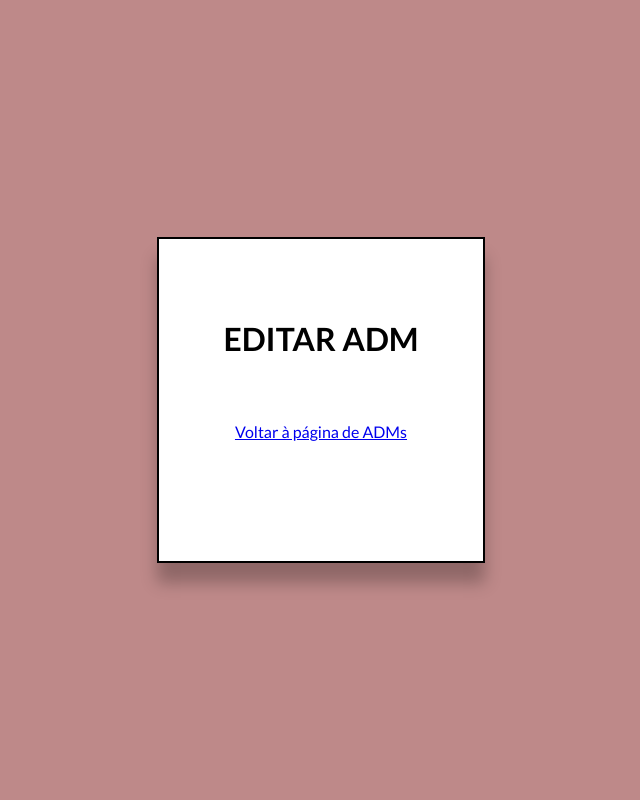
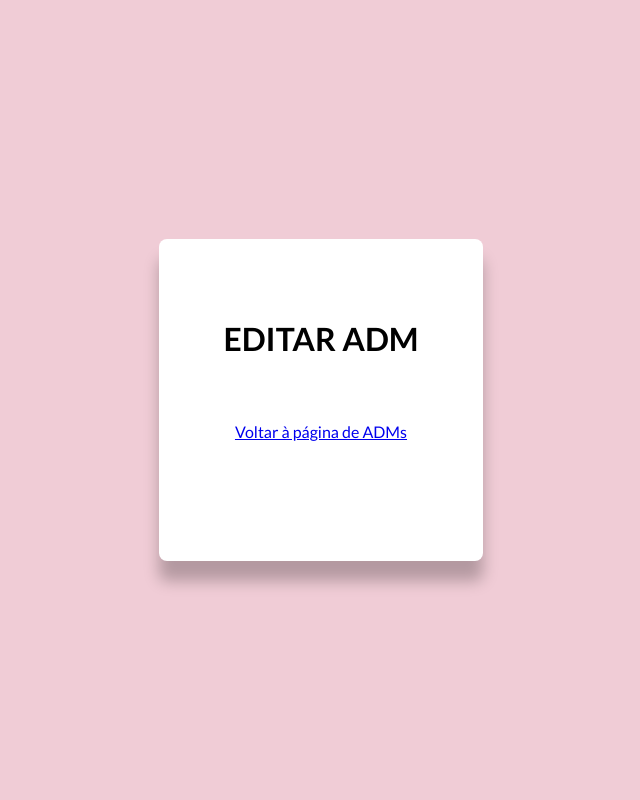
Before and after one commit to Bewwwy/TCC, a PHP site: page /banco/adm/update/update.php in a window 1280 px wide. Shown: the whole page, without its empty margins (319-959 px from the left). Run offline with PHP 8.4, Linux system fonts and the light colour scheme; data that the repository does not hold is empty.

Commit message:
ajustes css

```diff
--- a/site/banco/adm/update/update.php
+++ b/site/banco/adm/update/update.php
@@ -9,12 +9,12 @@ require_once 'update_view.php';
 <head>
     <meta charset="UTF-8">
     <meta name="viewport" content="width=device-width, initial-scale=1.0">
-    <link rel="stylesheet" href="../../../css/editar_adm.css">
+    <link rel="stylesheet" href="../../../css/c_adm.css">
     <title>Editar ADM</title>
 </head>
 <body>
 
-    <div class="editar-adm">
+    <div class="cad-adm">
         <h1>Editar ADM</h1>
 
 
@@ -41,7 +41,7 @@ require_once 'update_view.php';
                 echo "<label for 'nova_senha'>Nova senha</label>";
                 echo "<input type='hidden' name='user' value='". $row['user']."'>";
                 echo "<input type='password' name='senha' placeholder='Nova senha' required>";
-                echo "<button type='submit' class='btnedit' name='edit'>Editar</button>";
+                echo "<button type='submit' id='btn' name='edit'>Editar</button>";
             }
             ?>
             <a href="../../../pages/CRUDADMs.php">Voltar à página de ADMs</a>
--- a/site/css/adocao.css
+++ b/site/css/adocao.css
@@ -20,7 +20,7 @@ body {
     position: relative;
     max-width: 700px;
     width: 100%;
-    background-color: rgb(255, 255, 255);
+    background-color: white;
     padding: 25px;
     border-radius: 8px;
     box-shadow: 0 0 15px rgba(0, 0, 0, 0.1);
--- a/site/css/c_adm.css
+++ b/site/css/c_adm.css
@@ -13,7 +13,7 @@ body {
     align-items: center;
     justify-content: center;
     padding: 20px;
-    background-color: rgb(190, 137, 137);
+    background-color: rgb(240, 204, 214);
 }
 
 .cad-adm {
@@ -25,8 +25,9 @@ body {
     height: fit-content;
     width: fit-content;
     padding: 10vh 5vw 15vh 5vw;
-    border: 2px black solid;
+    /* border: 2px black solid; */
     background-color: white;
+    border-radius: 8px;
     box-shadow: 0 20px 15px rgba(0, 0, 0, .25);
     /* max-height: 100vh;
     height: 80vh;
--- a/site/css/excl.css
+++ b/site/css/excl.css
@@ -72,7 +72,7 @@ p {
 
 /* botao cancelar */
 #canc {
-    background-color: rgb(109, 186, 54);
+    background-color: rgb(75, 146, 24);
     width: 9rem;
     max-width: 100vw;
     padding: .7rem;
@@ -84,7 +84,7 @@ p {
 }
 
 #canc:hover {
-    background-color: rgb(147, 206, 106);
+    background-color: rgb(117, 189, 65);
     cursor: pointer;
     box-shadow: 0 2px 5px rgba(0, 0, 0, .25);
 }
--- a/site/css/mens.css
+++ b/site/css/mens.css
@@ -83,7 +83,7 @@ a:hover {
 } */
 
 html {
-    background-color: rgb(214, 144, 159);
+    background-color: rgb(240, 204, 214);
     display: flex;
     flex-direction: column;
     justify-content: center;
--- a/site/css/p_adocao.css
+++ b/site/css/p_adocao.css
@@ -20,7 +20,7 @@ body {
     justify-content: center;
     align-items: center;
     min-height: 100vh;
-    background-color: rgb(214, 144, 159);
+    background-color: rgb(240, 204, 214);
 }
 
 .container {
@@ -74,10 +74,11 @@ h1 {
 }
 
 .row {
+    background-color: rgb(240, 204, 214);
     display: flex;
     flex-wrap: wrap;
-    /* justify-content: space-evenly; */
     border-bottom: 1px rgb(168, 168, 168) solid;
+    border-radius: 8px 8px 0 0;
 }
 
 #pet {
```
Also changed, not shown: site/css/adm.css (+2 -5 lines), site/css/crudAdm.css (+2 -6 lines), site/css/crudAnimal.css (+2 -6 lines).
